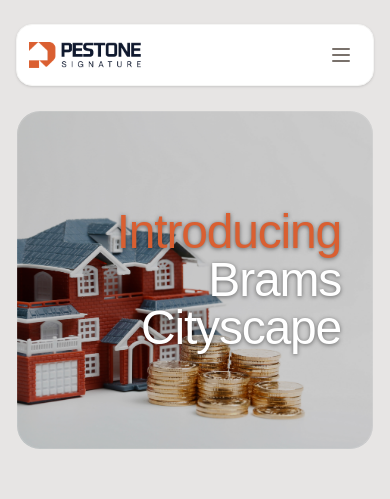
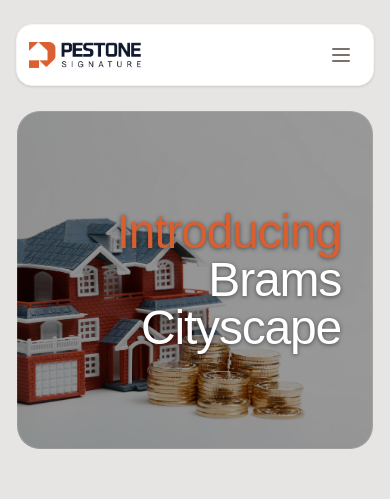
Before and after one commit to Yomabasi8/pestone-real, a Next.js app: page /brams-cityscape in a window 390 px wide. Shown: the top 499 px of the page. Built offline with nearby package versions, Linux system fonts and the light colour scheme; a web font is replaced by a local one.

Commit message:
style: adjust cityscape image overlay opacity for better text contrast on mobile

```diff
--- a/pages/brams-cityscape.tsx
+++ b/pages/brams-cityscape.tsx
@@ -32,7 +32,7 @@ export default function BramsCityscapePage() {
                 className="object-cover object-center"
                 priority
               />
-              <div className="absolute inset-0 bg-black/20" />
+              <div className="absolute inset-0 bg-black/40 sm:bg-black/20" />
             </div>
             <div className="relative z-10 text-right px-8 sm:px-12 lg:px-16 w-full">
               <h1 className="font-alatsi text-5xl sm:text-6xl lg:text-7xl font-normal leading-none tracking-tight [text-shadow:0_1px_4px_rgba(0,0,0,0.5)]">
```
